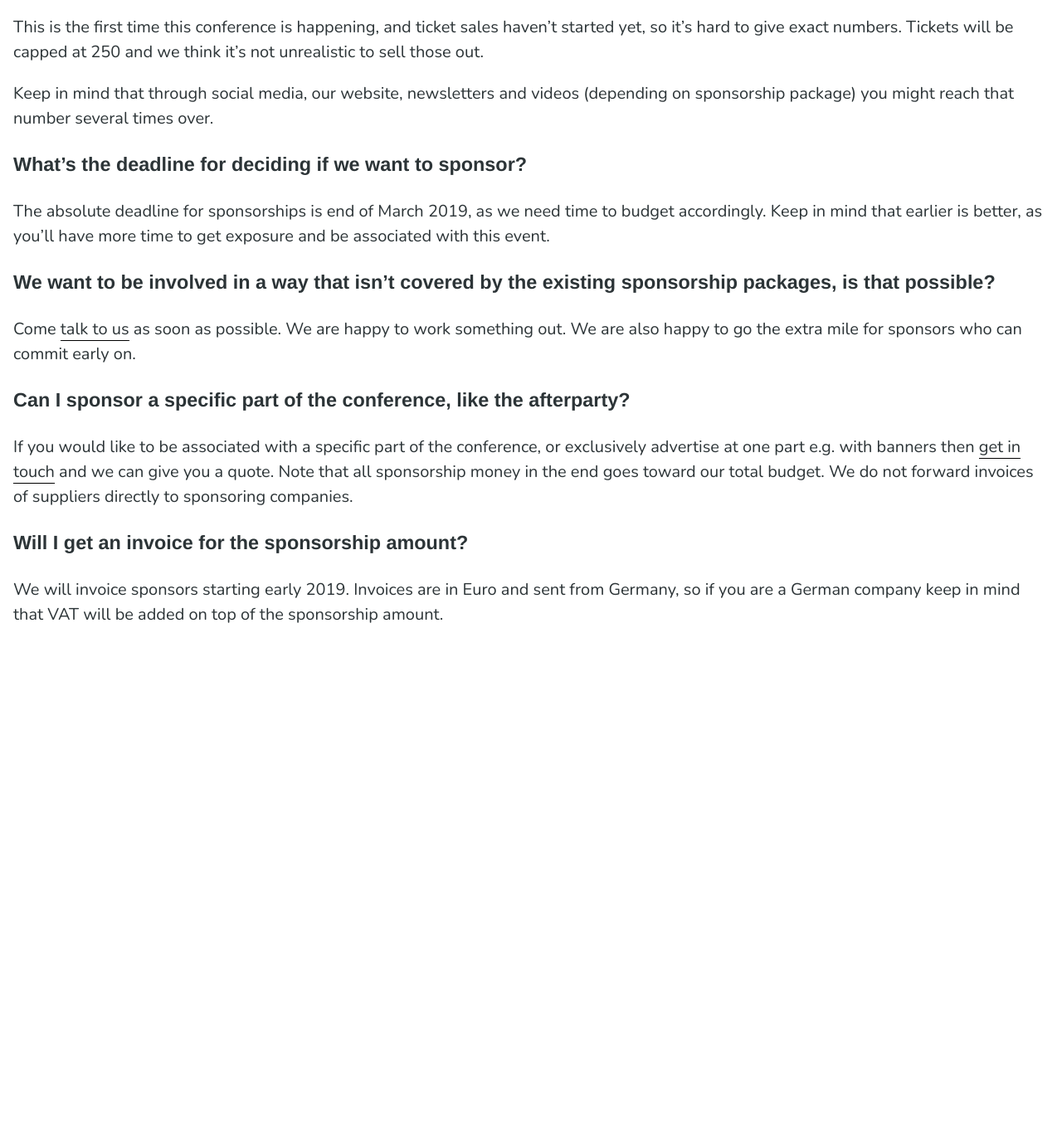
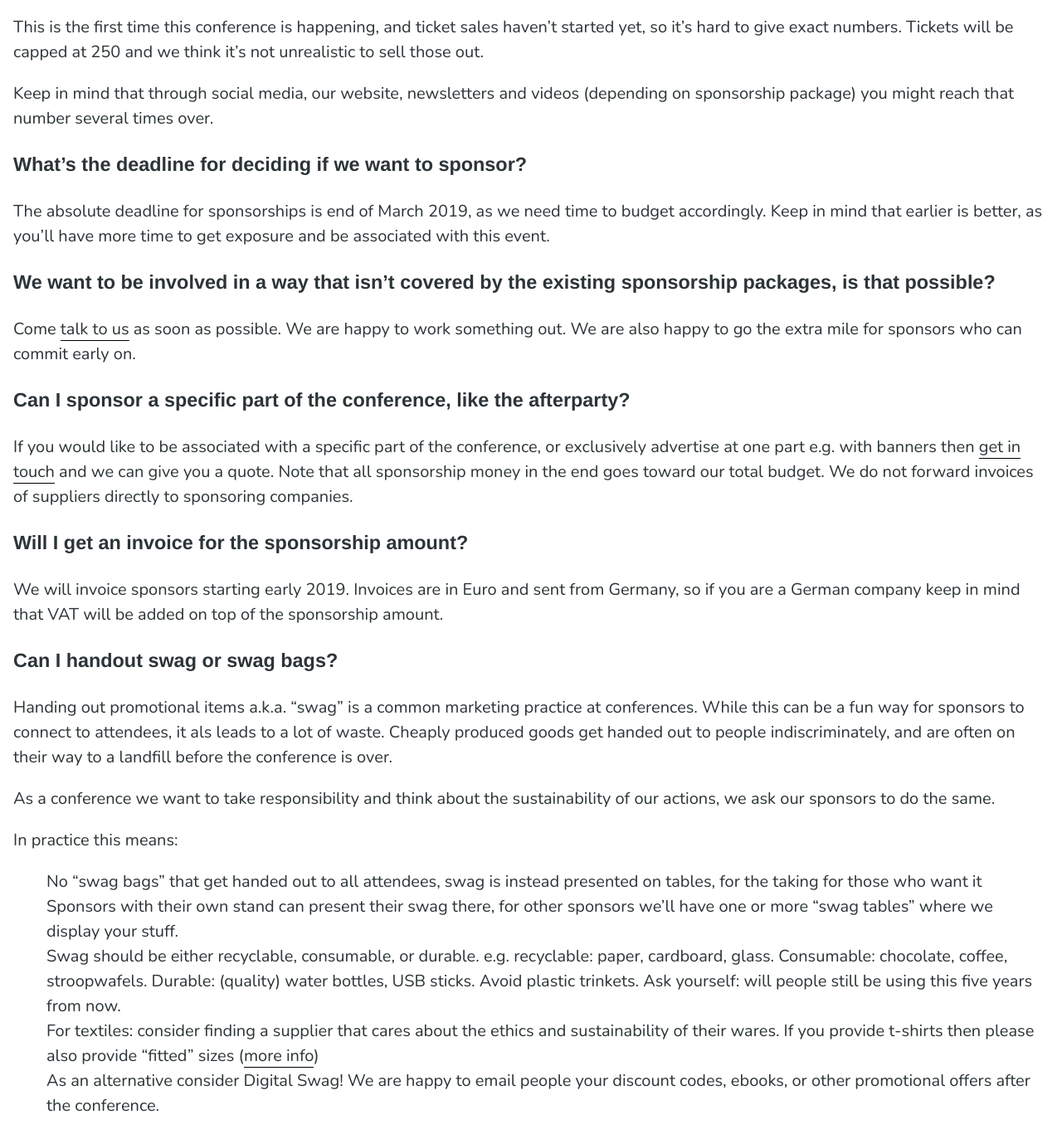
Before and after one commit to heartofclojure/heartofclojure-site-2019, a Jekyll site: the page built from sponsor_faq.md, in a window 1280 px wide and 1400 px high, scrolled down 947 px. Shown: the top 1379 px of the window at 83% size. Built offline with Jekyll 4.4.1, drawn with Linux system fonts in a browser that asks for light colours; nearby versions of some CDN libraries; some web fonts are replaced; before the commit the page ends 1755 px from its top, so only the background shows below that.

Commit message:
Add swag policy

```diff
--- a/sponsor_faq.md
+++ b/sponsor_faq.md
@@ -37,3 +37,30 @@ If you would like to be associated with a specific part of the conference, or ex
 ### Will I get an invoice for the sponsorship amount?
 
 We will invoice sponsors starting early 2019. Invoices are in Euro and sent from Germany, so if you are a German company keep in mind that VAT will be added on top of the sponsorship amount.
+
+### Can I handout swag or swag bags?
+
+Handing out promotional items a.k.a. "swag" is a common marketing practice at
+conferences. While this can be a fun way for sponsors to connect to attendees,
+it als leads to a lot of waste. Cheaply produced goods get handed out to people
+indiscriminately, and are often on their way to a landfill before the conference
+is over.
+
+As a conference we want to take responsibility and think about the
+sustainability of our actions, we ask our sponsors to do the same.
+
+In practice this means:
+
+- No "swag bags" that get handed out to all attendees, swag is instead presented
+  on tables, for the taking for those who want it
+- Sponsors with their own stand can present their swag there, for other sponsors
+  we'll have one or more "swag tables" where we display your stuff.
+- Swag should be either recyclable, consumable, or durable. e.g. recyclable:
+  paper, cardboard, glass. Consumable: chocolate, coffee, stroopwafels. Durable:
+  (quality) water bottles, USB sticks. Avoid plastic trinkets. Ask yourself:
+  will people still be using this five years from now.
+- For textiles: consider finding a supplier that cares about the ethics and
+  sustainability of their wares. If you provide t-shirts then please also
+  provide "fitted" sizes ([more info](http://geekfeminism.wikia.com/wiki/T-shirts))
+- As an alternative consider Digital Swag! We are happy to email people your
+  discount codes, ebooks, or other promotional offers after the conference.
```
